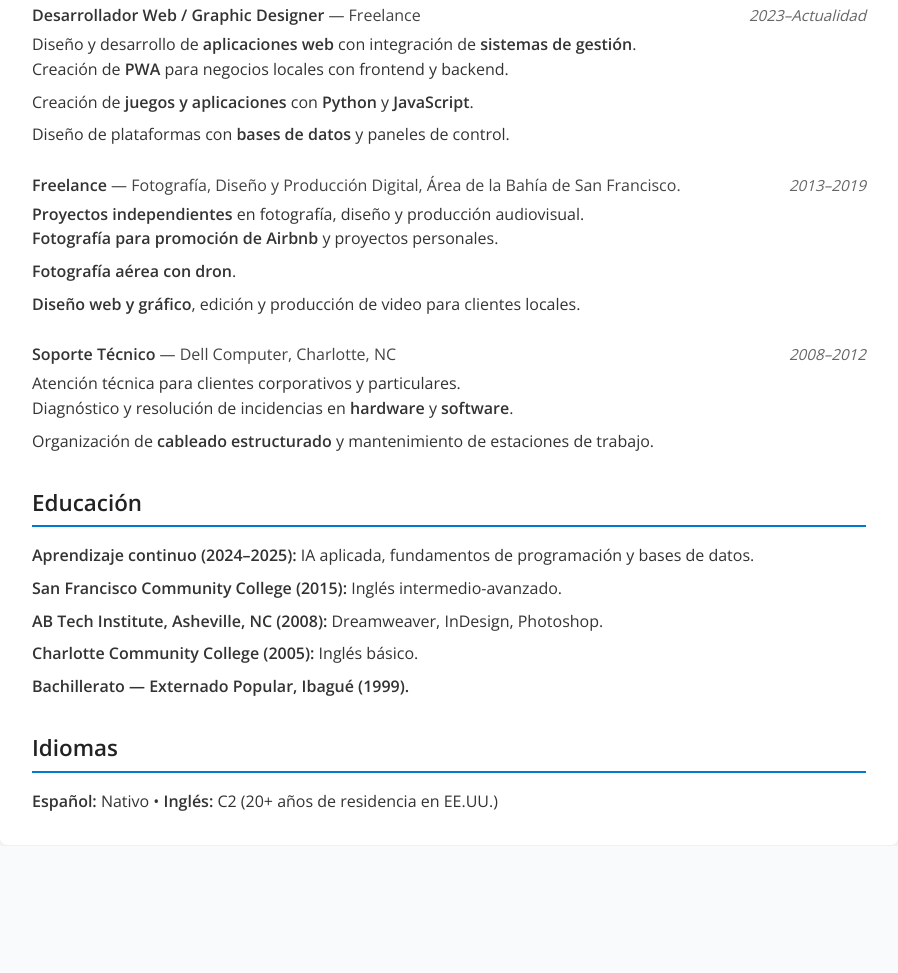
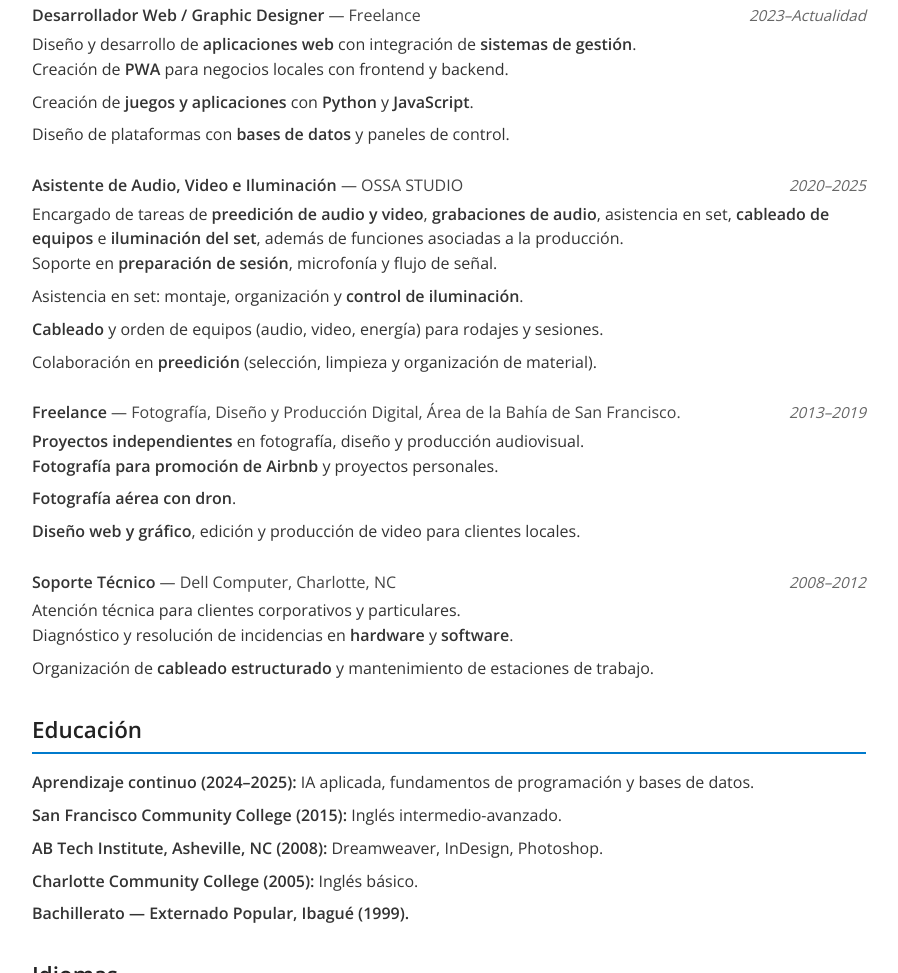
Before and after one commit to andfar83/Professional-CV, a plain HTML site: page index.html in a window 1280 px wide. Shown: the part 957-1930 px from the top of the page, without its empty margins (191-1089 px from the left). Before the commit the page ends 1803 px from the top, so only its background shows below. Drawn offline with nearby package versions, Linux system fonts and the light colour scheme.

Commit message:
Update index.html

```diff
--- a/index.html
+++ b/index.html
@@ -308,7 +308,8 @@
       <p>
         Especialista en <strong>Soporte Técnico</strong>, <strong>desarrollo web</strong> y <strong>diseño
           gráfico</strong>,
-        con trayectoria en la administración y mantenimiento de sistemas de computación, creación de aplicaciones digitales y gestión
+        con trayectoria en la administración y mantenimiento de sistemas de computación, creación de aplicaciones
+        digitales y gestión
         de bases de datos. Mi experiencia de más de <strong>20+ años en Estados Unidos</strong> respalda mi nivel
         <strong>bilingüe (Español–Inglés C2)</strong>, lo que me permite desenvolverme en entornos multiculturales y
         globales. Me destaco por integrar <strong>inteligencia artificial</strong> y <strong>tecnologías
@@ -336,14 +337,16 @@
         <li><strong>Frontend:</strong> HTML5, CSS3, JavaScript, diseño responsivo y UX/UI.</li>
         <li><strong>Backend y Bases de datos:</strong> PHP, Python, MySQL, integración de APIs y sistemas de gestión.
         </li>
-        <li><strong>Soporte IT y Hardware:</strong> Instalación, diagnóstico y mantenimiento de equipos de computación; redes y
+        <li><strong>Soporte IT y Hardware:</strong> Instalación, diagnóstico y mantenimiento de equipos de computación;
+          redes y
           cableado estructurado.</li>
         <li><strong>Diseño y Producción Digital:</strong> Photoshop, Illustrator, InDesign, fotografía, edición de
           video.</li>
         <li><strong>Inteligencia Artificial y Desarrollo Creativo:</strong> Uso de ChatGPT, DALL·E, y creación
-            de juegos y aplicaciones con Python y JavaScript.</li>
+          de juegos y aplicaciones con Python y JavaScript.</li>
         <li><strong>Herramientas de Productividad y IA:</strong> GitHub, VS Code, <strong>N8N</strong>,
-          <strong>Claude</strong>, <strong>Cursor</strong>.</li>
+          <strong>Claude</strong>, <strong>Cursor</strong>.
+        </li>
       </ul>
     </section>
 
@@ -366,10 +369,34 @@
         <ul class="list">
           <li>Creación de <strong>PWA</strong> para negocios locales con frontend y backend.</li>
           <li>Creación de <strong>juegos y aplicaciones</strong> con <strong>Python</strong> y
-            <strong>JavaScript</strong>.</li>
+            <strong>JavaScript</strong>.
+          </li>
           <li>Diseño de plataformas con <strong>bases de datos</strong> y paneles de control.</li>
         </ul>
       </div>
+
+      <div class="job">
+        <div class="job-header">
+          <div>
+            <span class="job-title">Asistente de Audio, Video e Iluminación</span>
+            <span class="job-org">— OSSA STUDIO</span>
+          </div>
+          <span class="job-dates">2020–2025</span>
+        </div>
+        <p class="job-desc">
+          Encargado de tareas de <strong>preedición de audio y video</strong>, <strong>grabaciones de audio</strong>,
+          asistencia en set,
+          <strong>cableado de equipos</strong> e <strong>iluminación del set</strong>, además de funciones asociadas a
+          la producción.
+        </p>
+        <ul class="list">
+          <li>Soporte en <strong>preparación de sesión</strong>, microfonía y flujo de señal.</li>
+          <li>Asistencia en set: montaje, organización y <strong>control de iluminación</strong>.</li>
+          <li><strong>Cableado</strong> y orden de equipos (audio, video, energía) para rodajes y sesiones.</li>
+          <li>Colaboración en <strong>preedición</strong> (selección, limpieza y organización de material).</li>
+        </ul>
+      </div>
+
 
       <div class="job">
         <div class="job-header">
```
